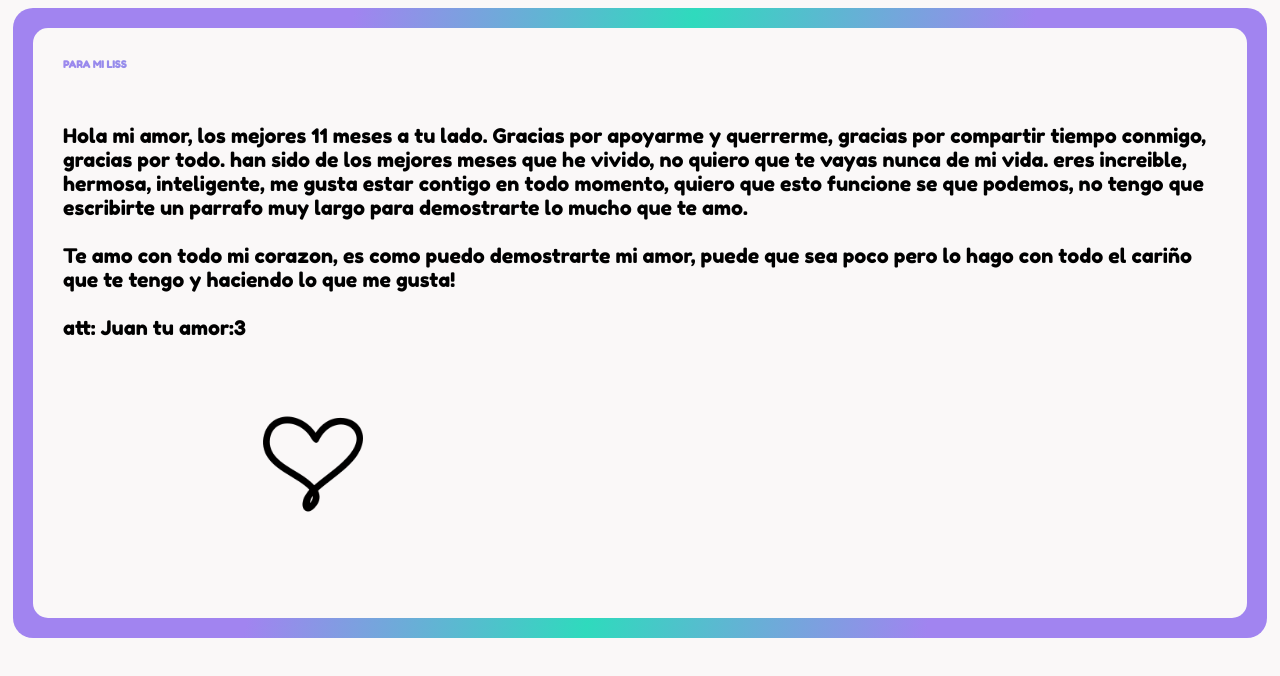
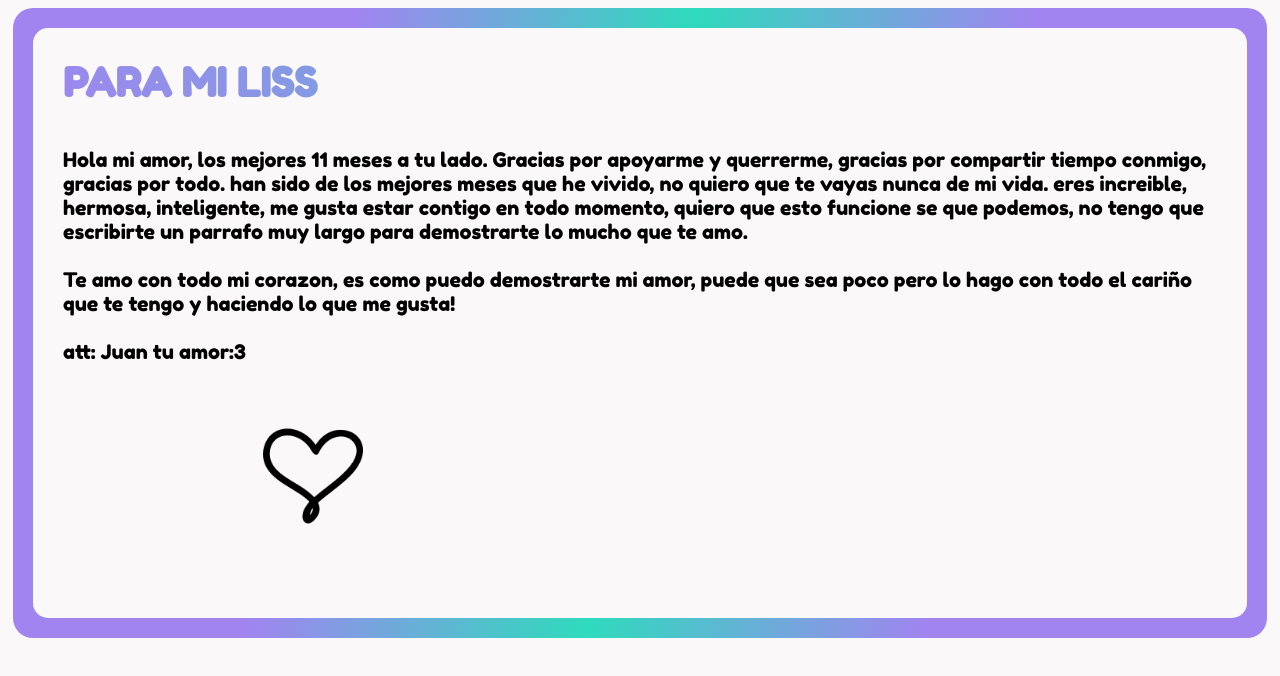
Before and after one commit to Juancho261/Web, a plain HTML site: page index.html in a window 1280 px wide. Drawn offline with Linux system fonts and the light colour scheme.

Commit message:
Update style.css

```diff
--- a/style.css
+++ b/style.css
@@ -13,7 +13,7 @@
 
   h1 {
     margin: 0;
-    font-size: 1rem;
+      font-size: 4rem;
     text-transform: uppercase;
   }
 
```
